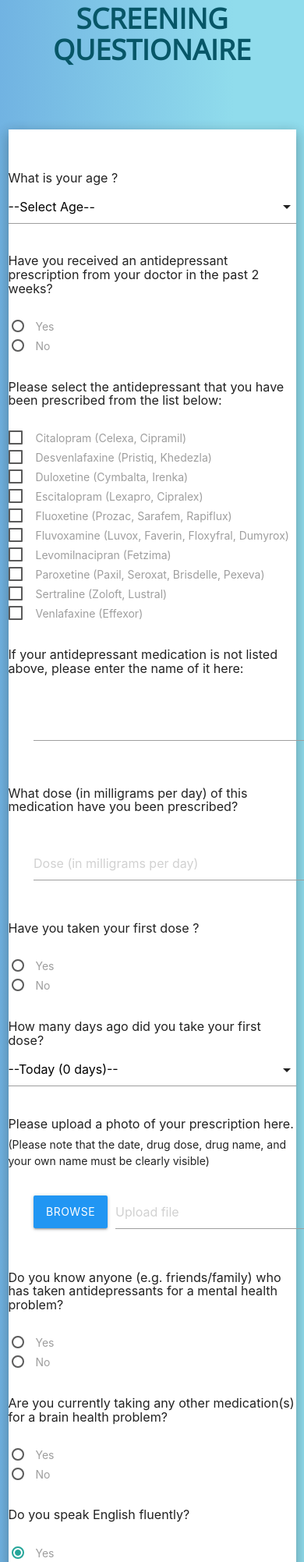
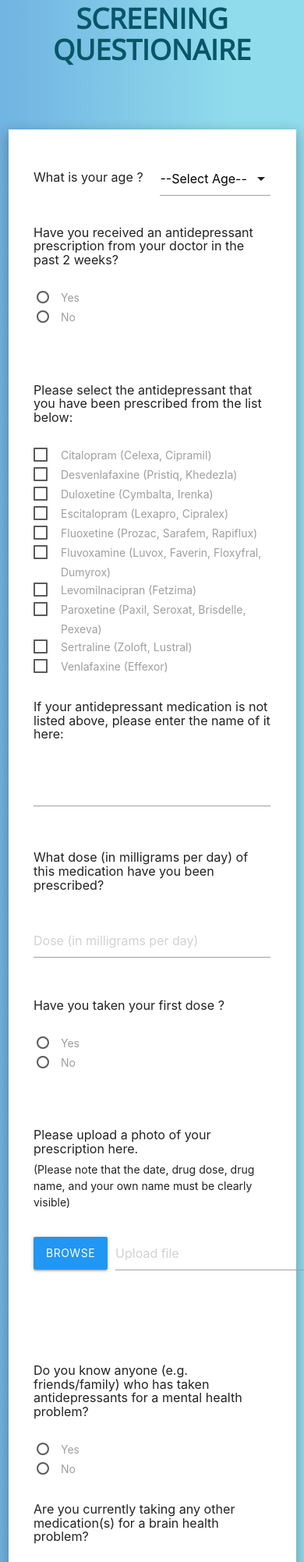
Before and after one commit to EoghanGallagher/Siobhan-Website, a Flask app: template templates/Eoghan/screening-questionaire.html in a window 390 px wide; the page is wider, and only the part inside the window is pictured. Shown: the part 250-2253 px from the top of that part at 78% size. Run offline with Flask 2, Linux system fonts and the light colour scheme; the template is opened without the code that fills it, so the values that code supplies are empty; parts of the project's set-up code (start-up, migrations or seed data) failed here and were passed over; some libraries are stand-ins or nearby versions.

Commit message:
Made Screening Questionaire fully responsive

```diff
--- a/templates/Eoghan/screening-questionaire.html
+++ b/templates/Eoghan/screening-questionaire.html
@@ -13,7 +13,7 @@
 </head>
 
 <body>
-
+  <form id="postquiz" action="done" method="post">
   <!-- Fullscreen background image -->
   <div id="" class="wrapper scrollspy">
     <!-- <div class="tranparent-cover"></div> -->
@@ -32,17 +32,17 @@
 
 
 <div class="row">
-  <div class="col s12 m8 offset-m2 l8 offset-l2">
+  <div class="col s12 m10 offset-m1 l8 offset-l2">
     <div id="screening-questionaire-form" class="z-depth-3">
 
       <div class="spacer-5"></div>
 
 
-      <!-- What is your age ? -->
+      <!-- 1. What is your age ? -->
       <div class="row">
-        <div class="col s12 m1 l1"></div>
-        <div class="col s12 m4 l4"><h6>What is your age ?</h6></div>
-        <div class="col s12 m6 l6">
+
+        <div class="col s5 offset-s1 m5 offset-m1 l3 offset-l1"><h6>What is your age ?</h6></div>
+        <div class="col s5 m5 l5">
 
           <select id="AgeDropdownId" name="AgeDropdown" onchange='Check()'>
           <option value="0" disabled selected>--Select Age--</option>
@@ -53,20 +53,20 @@
       <!-- Ends -->
 
 
-      <!-- Have you received an antidepressant prescription from your doctor in the past 2 weeks? -->
+      <!-- 2. Have you received an antidepressant prescription from your doctor in the past 2 weeks? -->
       <div class="row">
-        <div class="col s12 m1 l1"></div>
-        <div class="col s12 m10 l10"><h6>Have you received an antidepressant prescription from your doctor in the past 2 weeks?</h6></div>
+
+        <div class="col s10 offset-s1 m10 offset-m1 l10 offset-l1"><h6>Have you received an antidepressant prescription from your doctor in the past 2 weeks?</h6></div>
       </div>
       <div class="row">
-        <div class="col s12 m2 l2 offset-l2 ">
+        <div class="col s10 offset-s1 m2 offset-m2 l2 offset-l2 ">
           <label>
         <input id="prescription" value="1" name="tab" class="with-gap" type="radio" />
         <span>Yes</span>
       </label>
         </div>
 
-        <div class="col s12 m2 l1">
+        <div class="col s10 offset-s1 m2 l1">
           <label>
         <input id="prescription" value="0" name="tab" class="with-gap" type="radio"  />
         <span>No</span>
@@ -74,15 +74,33 @@
         </div>
       </div>
 
+      <div class="row">
+        <div class="col s12 m2 offset-m2 l2 offset-l2 ">
+        <div id="div1" class="tab">
+      <!-- proceed with other questions -->
+    </div>
+  </div>
+      </div>
+
+      <div class="row">
+        <div class="col s10 offset-s1 m2 offset-m2 l2 offset-l2 ">
+        <div id="div1" class="tab">
+          <div id="div2" class="tab hide">
+          <p><font color="red">This is a requirement for participation in our study; you are not eligible.</font></p>
+        </div>
+    </div>
+  </div>
+      </div>
+
       <!-- Ends -->
 
-      <!-- Please select the antidepressant that you have been prescribed from the list below: -->
+      <!-- 3. Please select the antidepressant that you have been prescribed from the list below: -->
       <div class="row">
-        <div class="col s12 m1 l1"></div>
-        <div class="col s12 m10 l10"><h6>Please select the antidepressant that you have been prescribed from the list below:</h6></div>
+
+        <div class="col s10 offset-s1 m10 offset-m1 l10 offset-l1"><h6>Please select the antidepressant that you have been prescribed from the list below:</h6></div>
       </div>
       <div class="row">
-        <div class="col s12 m6 l6 offset-l2 ">
+        <div class="col s10 offset-s1 m6 offset-m2 l6 offset-l2 ">
           <p>
             <label>
               <input type="checkbox" name="drug" id="Citalopram" value="1" />
@@ -150,15 +168,15 @@
       <!-- Ends -->
 
 
-      <!-- If your antidepressant medication is not listed above, please enter the name of it here: -->
+      <!-- 4. If your antidepressant medication is not listed above, please enter the name of it here: -->
 
       <div class="row">
-        <div class="col s12 m1 l1"></div>
-        <div class="col s12 m10 l10"><h6>If your antidepressant medication is not listed above, please enter the name of it here: </h6></div>
+
+        <div class="col s10 offset-s1 m10 offset-m1 l10 offset-l1"><h6>If your antidepressant medication is not listed above, please enter the name of it here: </h6></div>
       </div>
       <div class="row">
-        <div class="col s12 m2 l2"></div>
-        <div class="col s12 offset-s1 m8 l8">
+
+        <div class="col s10 offset-s1 m8 offset-m1 l8 offset-l2">
         <div class="input-field">
              <textarea class="materialize-textarea" rows="1" cols="15" name="drug" id="other-drug"></textarea>
         </div>
@@ -167,17 +185,17 @@
 
       <!-- Ends -->
 
-      <!-- What dose (in milligrams per day) of this medication have you been prescribed? -->
+      <!-- 5. What dose (in milligrams per day) of this medication have you been prescribed? -->
 
       <div class="row">
-        <div class="col s12 m1 l1"></div>
-        <div class="col s12 m10 l10"><h6>What dose (in milligrams per day) of this medication have you been prescribed? </h6></div>
+
+        <div class="col s10 offset-s1 m10 offset-m1 l10 offset-l1"><h6>What dose (in milligrams per day) of this medication have you been prescribed? </h6></div>
       </div>
       <div class="row">
-        <div class="col s12 m2 l2"></div>
-        <div class="col s12 offset-s1 m8 l8">
+
+        <div class="col s10 offset-s1 m8 offset-m2 l8 offset-l2">
         <div class="input-field">
-             <input id="getdose" name="getdose" placeholder="Dose (in milligrams per day)" id="first_name" type="text" class="validate">
+             <input id="getdose" name="getdose" placeholder="Dose (in milligrams per day)" type="text" class="validate">
 
         </div>
       </div>
@@ -185,20 +203,20 @@
 
       <!-- Ends -->
 
-      <!-- Have you taken your first dose ? -->
+      <!-- 6 Have you taken your first dose ? -->
       <div class="row">
-        <div class="col s12 m1 l1"></div>
-        <div class="col s12 m10 l10"><h6>Have you taken your first dose ? </h6></div>
+
+        <div class="col s10 offset-s1 m10 offset-m1 l10 offset-l1"><h6>Have you taken your first dose ? </h6></div>
       </div>
       <div class="row">
-        <div class="col s12 m2 l2 offset-l2 ">
+        <div class="col s10 offset-s1 m2 offset-m2 l2 offset-l2 ">
           <label>
         <input type="radio" class="with-gap" onclick="javascript:yesnoCheck1();" name="Taken_1" id="Taken_yes1" value="1">
         <span>Yes</span>
       </label>
         </div>
 
-        <div class="col s12 m2 l1">
+        <div class="col s10 offset-s1 m2 offset-m2 l2">
           <label>
 
         <input type="radio" class="with-gap" onclick="javascript:yesnoCheck1();" name="Taken_1" id="Taken_no1" value="0">
@@ -207,25 +225,36 @@
         </div>
       </div>
 
-      <!-- Ends -->
+      <div class="row">
+        <div class="col s10 offset-s1 m8 offset-m2 l8 offset-l2">
+          <div id="ifYes1" style="display:none">
+            <br>&nbsp;<br>
+            <b> What is the total dose (in milligrams) you have taken today?</b><br>(If you have not taken it yet today, please indicate the dose that you will take later today)<br>
+            <div style="padding: 5px 5px;">
+            <input rows="1" cols="8" name="doseToday" id="doseToday"/><br>
+            </div>
 
+            <b>How many days ago did you take your first dose?</b>
+            <select id="when1" name="whenPast"><option value="">--Today (0 days)--</option><option value="1">1</option><option value="2">2</option><option value="3">3</option><option value="4">4</option><option value="5">5</option><option value="6">6</option><option value="7">7</option><option value="8">8</option><option value="9">9</option><option value="10">10</option><option value="11">11</option><option value="12">12</option><option value="13">13</option><option value="14">14</option></select>
+            </div>
+        </div>
+      </div>
 
-      <!--How many days ago did you take your first Dose -->
       <div class="row">
-        <div class="col s12 m1 l1"></div>
-        <div class="col s12 m4 l4"><h6>How many days ago did you take your first dose?</h6></div>
-        <div class="col s12 m6 l6">
-
-        <select id="when1" name="whenPast"><option value="">--Today (0 days)--</option><option value="1">1</option><option value="2">2</option><option value="3">3</option><option value="4">4</option><option value="5">5</option><option value="6">6</option><option value="7">7</option><option value="8">8</option><option value="9">9</option><option value="10">10</option><option value="11">11</option><option value="12">12</option><option value="13">13</option><option value="14">14</option></select>
+        <div class="col s10 offset-s1 m8 offset-m2 l8 offset-l2">
+          <div id="ifNo1" style="display: none; vertical-align: top;">
+            <b>When (days from now) do you plan to take your first dose?</b>
+            <select id="when2" name="whenFuture"><option value="">--Today (0 days)--</option><option value="1">1</option><option value="2">2</option><option value="3">3</option><option value="4">4</option><option value="5">5</option><option value="6">6</option><option value="7">7</option><option value="8">8</option><option value="9">9</option><option value="10">10</option><option value="11">11</option><option value="12">12</option><option value="13">13</option><option value="14">14</option><option value="15">15</option><option value="16">16</option><option value="17">17</option><option value="18">18</option><option value="19">19</option><option value="20">20</option><option value="21">21</option><option value="22">22</option><option value="23">23</option><option value="24">24</option><option value="25">25</option><option value="26">26</option><option value="27">27</option><option value="28">28</option><option value="29">29</option><option value="30">30</option></select>
+              </div>
         </div>
       </div>
 
       <!-- Ends -->
 
-      <!-- Please upload a photo of your prescription here.-->
+      <!-- 7. Please upload a photo of your prescription here.-->
       <div class="row">
-        <div class="col s12 m1 l1"></div>
-        <div class="col s12 m10 l10">
+
+        <div class="col s10 offset-s1 m10 offset-m1 l10 offset-l1">
           <h6>Please upload a photo of your prescription here. </h6>
           <p>(Please note that the date, drug dose, drug name, and your own name must be clearly visible)</p>
         </div>
@@ -236,27 +265,30 @@
             <div class = "file-field input-field">
                <div class = "btn blue">
                   <span>Browse</span>
-                  <input id="imgUpload" name="PrescriptionUpload" type = "file" />
+                  <input id="imgUpload" name="PrescriptionUpload" type="file" value="" onchange="previewFile()" accept="image/x-png,image/gif,image/jpeg" style="margin-left: 0em;">
                </div>
-
                <div class = "file-path-wrapper">
                   <input class = "file-path validate" type = "text"
                      placeholder = "Upload file" />
                </div>
         </div>
       </div>
-
+    </div>
+    <div class="row">
+      <div class="col s12 offset-s1 m8 offset-m2 l8 offset-l2 ">
+        <textarea rows="1" cols="1" name="Base64" id="hiddenInput" style="visibility:hidden"></textarea>
+      </div>
     </div>
 
       <!-- Ends -->
 
-      <!-- Do you know anyone (e.g. friends/family) who has taken antidepressants for a mental health problem? -->
+      <!-- 8. Do you know anyone (e.g. friends/family) who has taken antidepressants for a mental health problem? -->
       <div class="row">
-        <div class="col s12 m1 l1"></div>
-        <div class="col s12 m10 l10"><h6>Do you know anyone (e.g. friends/family) who has taken antidepressants for a mental health problem?  </h6></div>
+
+        <div class="col s10 offset-s1 m10 offset-m1 l10 offset-l1"><h6>Do you know anyone (e.g. friends/family) who has taken antidepressants for a mental health problem?  </h6></div>
       </div>
       <div class="row">
-        <div class="col s12 m2 l2 offset-l2 ">
+        <div class="col s10 offset-s1 m2 offset-m2 l2 offset-l2 ">
           <label>
 
         <input type="radio" class="with-gap" onclick="javascript:yesnoCheck();" name="yesno" id="yesCheck" value="1">
@@ -264,7 +296,7 @@
       </label>
         </div>
 
-        <div class="col s12 m2 l1">
+        <div class="col s10 offset-s1 m2 offset-m2 l1 offset-l2">
           <label>
         <input type="radio"  class="with-gap" onclick="javascript:yesnoCheck();" name="yesno" id="noCheck" value="0">
         <span>No</span>
@@ -272,22 +304,26 @@
         </div>
       </div>
 
+      <input type="radio"  class="with-gap" onclick="javascript:yesnoCheck();" name="yesno" id="noCheck" value="0">
+      <input type="radio"  class="with-gap" onclick="javascript:yesnoCheck();" name="yesno" id="noCheck" value="0">
+
+
       <!-- Ends -->
 
       <!--   Are you currently taking any other medication(s) for a brain health problem? -->
       <div class="row">
-        <div class="col s12 m1 l1"></div>
-        <div class="col s12 m10 l10"><h6> Are you currently taking any other medication(s) for a brain health problem?  </h6></div>
+
+        <div class="col s10 offset-s1 m10 offset-m1 l10 offset-l1"><h6> Are you currently taking any other medication(s) for a brain health problem?  </h6></div>
       </div>
       <div class="row">
-        <div class="col s12 m2 l2 offset-l2 ">
+        <div class="col s10 offset-s1 m2 offset-m2 l2 offset-l2 ">
           <label>
         <input name="group1" class="with-gap" type="radio" checked />
         <span>Yes</span>
       </label>
         </div>
 
-        <div class="col s12 m2 l1">
+        <div class="col s10 offset-s1 m2 offset-m2 l2 offset-l2">
           <label>
         <input name="group1" class="with-gap" type="radio"  />
         <span>No</span>
@@ -299,18 +335,17 @@
 
       <!-- Do you speak English fluently? -->
       <div class="row">
-        <div class="col s12 m1 l1"></div>
-        <div class="col s12 m10 l10"><h6> Do you speak English fluently? </h6></div>
+        <div class="col s10 offset-s1 m10 offset-m1 l10 offset-l1"><h6> Do you speak English fluently? </h6></div>
       </div>
       <div class="row">
-        <div class="col s12 m2 l2 offset-l2 ">
+        <div class="col s10 offset-s1 m2 offset-m2 l2 offset-l2 ">
           <label>
         <input name="group1" class="with-gap" type="radio" checked />
         <span>Yes</span>
       </label>
         </div>
 
-        <div class="col s12 m2 l1">
+        <div class="col s10 offset-s1 m2 offset-m2 l1 offset-l2">
           <label>
         <input name="group1" class="with-gap" type="radio"  />
         <span>No</span>
@@ -323,8 +358,8 @@
       <!-- Where did you hear about this study?-->
 
       <div class="row">
-        <div class="col s12 m1 l1"></div>
-        <div class="col s12 m10 l10"><h6>Where did you hear about this study?</h6></div>
+
+        <div class="col s10 offset-s1 m10 offset-m1 l10 offset-l1"><h6>Where did you hear about this study?</h6></div>
       </div>
       <div class="row">
         <div class="col s12 m2 l2"></div>
@@ -341,8 +376,8 @@
       <!-- Please enter an email address that we can contact you on about this study: -->
 
       <div class="row">
-        <div class="col s12 m1 l1"></div>
-        <div class="col s12 m10 l10"><h6>Please enter an email address that we can contact you on about this study:</h6></div>
+
+        <div class="col s10 offset-s1 m10 offset-m1 l10 offset-l1"><h6>Please enter an email address that we can contact you on about this study:</h6></div>
       </div>
       <div class="row">
         <div class="col s12 m2 l2"></div>
@@ -358,12 +393,12 @@
       <!-- Is there anything that we have not asked about you that you think might be relevant for your participation in this study? -->
 
       <div class="row">
-        <div class="col s12 m1 l1"></div>
-        <div class="col s12 m10 l10"><h6>Is there anything that we have not asked about you that you think might be relevant for your participation in this study? </h6></div>
+
+        <div class="col s10 offset-s1 m10 offset-m1 l10 offset-l1"><h6>Is there anything that we have not asked about you that you think might be relevant for your participation in this study? </h6></div>
       </div>
       <div class="row">
-        <div class="col s12 m2 l2"></div>
-        <div class="col s12 offset-s1 m8 l8">
+
+        <div class="col s10 offset-s1 m8 offset-m2 l8 offset-l2">
         <div class="input-field">
              <textarea id="textarea1" class="materialize-textarea"></textarea>
         </div>
@@ -375,8 +410,8 @@
         <div class="spacer-5"></div>
       <!-- Continue Button -->
 
-       <div class="row">
-         <div class="col s12 m3 l3 offset-m4 offset-l4">
+       <div class="row center-align">
+         <div class="col s12 m12 l12">
            <a href="PIPS_Questionaire_intro.html" class="waves-effect waves-light btn-large blue">Continue</a>
          </div>
        </div>
@@ -400,7 +435,7 @@
 
 <script src="https://cdnjs.cloudflare.com/ajax/libs/materialize/1.0.0-beta/js/materialize.min.js"></script>
 <script src="http://code.jquery.com/jquery-3.3.1.min.js" integrity="sha256-FgpCb/KJQlLNfOu91ta32o/NMZxltwRo8QtmkMRdAu8=" crossorigin="anonymous"></script>
-
+<script src="http://ajax.aspnetcdn.com/ajax/jquery.validate/1.11.1/jquery.validate.min.js"></script>
 
 <script type="text/javascript">
 
@@ -437,9 +472,110 @@ var ddl = document.querySelector('#AgeDropdownId');
  }
 }
 
+function yesnoCheck() {
+  if (document.getElementById('yesCheck').checked) {
+      document.getElementById('ifYes').style.display = 'block';
+  }
+  else document.getElementById('ifYes').style.display = 'none';
+}
 
+
+function yesnoCheck1() {
+  if (document.getElementById('Taken_yes1').checked) {
+      document.getElementById('ifYes1').style.display = 'block';
+      document.getElementById('ifNo1').style.display = 'none';
+  }
+  if (document.getElementById('Taken_no1').checked){
+      document.getElementById('ifNo1').style.display = 'block';
+      document.getElementById('ifYes1').style.display = 'none';
+  }
+}
+
+function yesnoCheck2() {
+  if (document.getElementById('Taken_yes2').checked) {
+      document.getElementById('ifYes2').style.display = 'block';
+      document.getElementById('ifNo2').style.display = 'none';
+  }
+  if (document.getElementById('Taken_no2').checked){
+      document.getElementById('ifNo2').style.display = 'block';
+      document.getElementById('ifYes2').style.display = 'none';
+  }
+}
+
+
+
+
+
+//Validate Form
+
+$("#postquiz").validate({
+       rules: {
+           uname: {
+               required: true,
+               minlength: 5
+           },
+           cemail: {
+               required: true,
+               email:true
+           },
+           password: {
+       required: true,
+       minlength: 5
+     },
+     cpassword: {
+       required: true,
+       minlength: 5,
+       equalTo: "#password"
+     },
+     curl: {
+               required: true,
+               url:true
+           },
+           crole:"required",
+           ccomment: {
+       required: true,
+       minlength: 15
+           },
+           cgender:"required",
+     cagree:"required",
+       },
+       //For custom messages
+       messages: {
+           uname:{
+               required: "Enter a username",
+               minlength: "Enter at least 5 characters"
+           },
+           curl: "Enter your website",
+       },
+       errorElement : 'div',
+       errorPlacement: function(error, element) {
+         var placement = $(element).data('error');
+         if (placement) {
+           $(placement).append(error)
+         } else {
+           error.insertAfter(element);
+         }
+       }
+    });
+
+    //Ends
 
 </script>
 
+<!-- Global site tag (gtag.js) - Google AdWords: 799969281 -->
+<script async src="https://www.googletagmanager.com/gtag/js?id=AW-799969281"></script> <script> window.dataLayer = window.dataLayer || []; function gtag(){dataLayer.push(arguments);} gtag('js', new Date()); gtag('config', 'AW-799969281'); </script>
+
+<!-- Event snippet for Bubble4 conversion page -->
+<script> gtag('event', 'conversion', {'send_to': 'AW-799969281/ga6kCPHivoQBEIGguv0C'}); </script>
+
+  <style type="text/css" media="screen">
+  .hide{
+    display:none;
+  }
+  </style>
+
+
+
+
 </body>
 </html>
```
